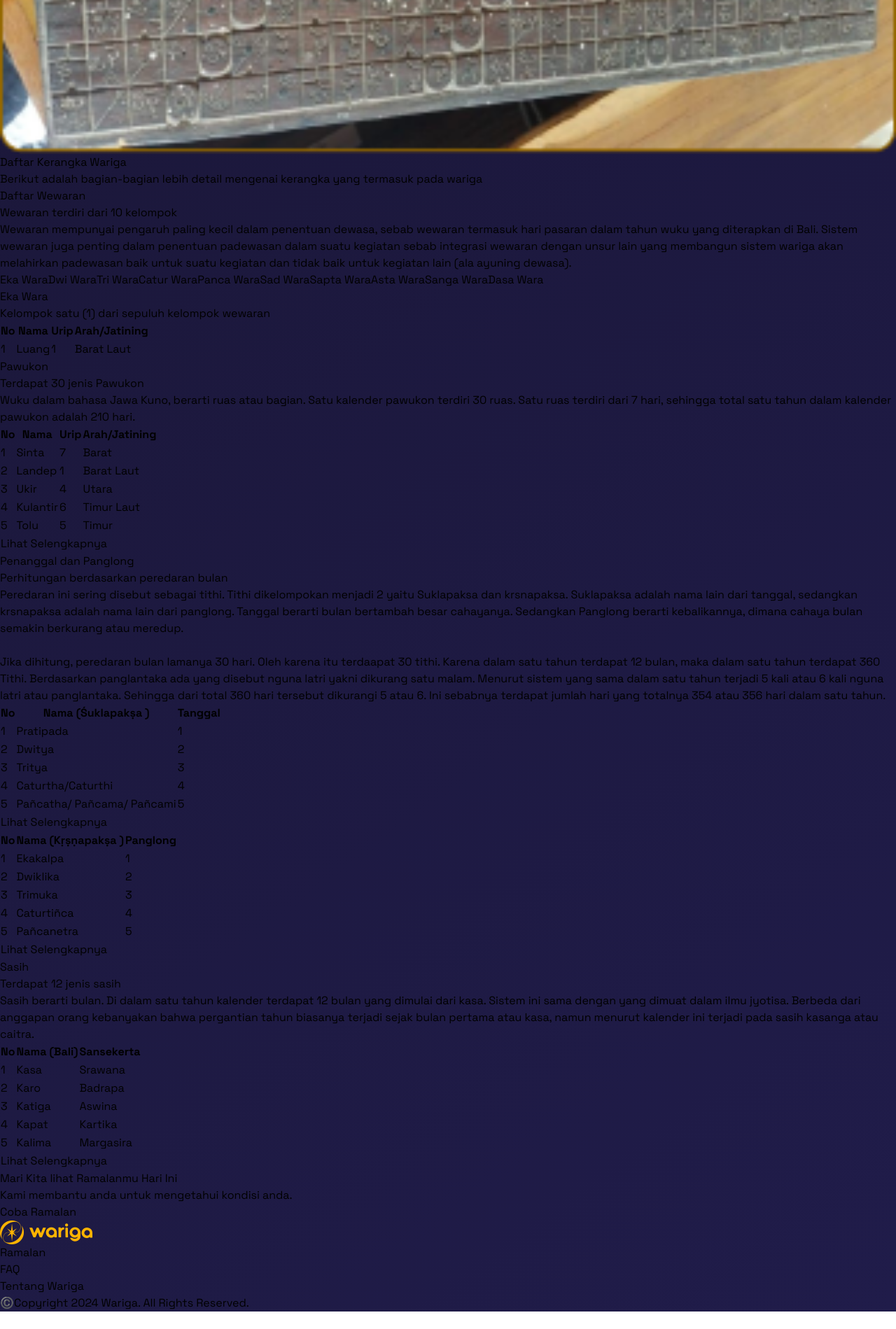
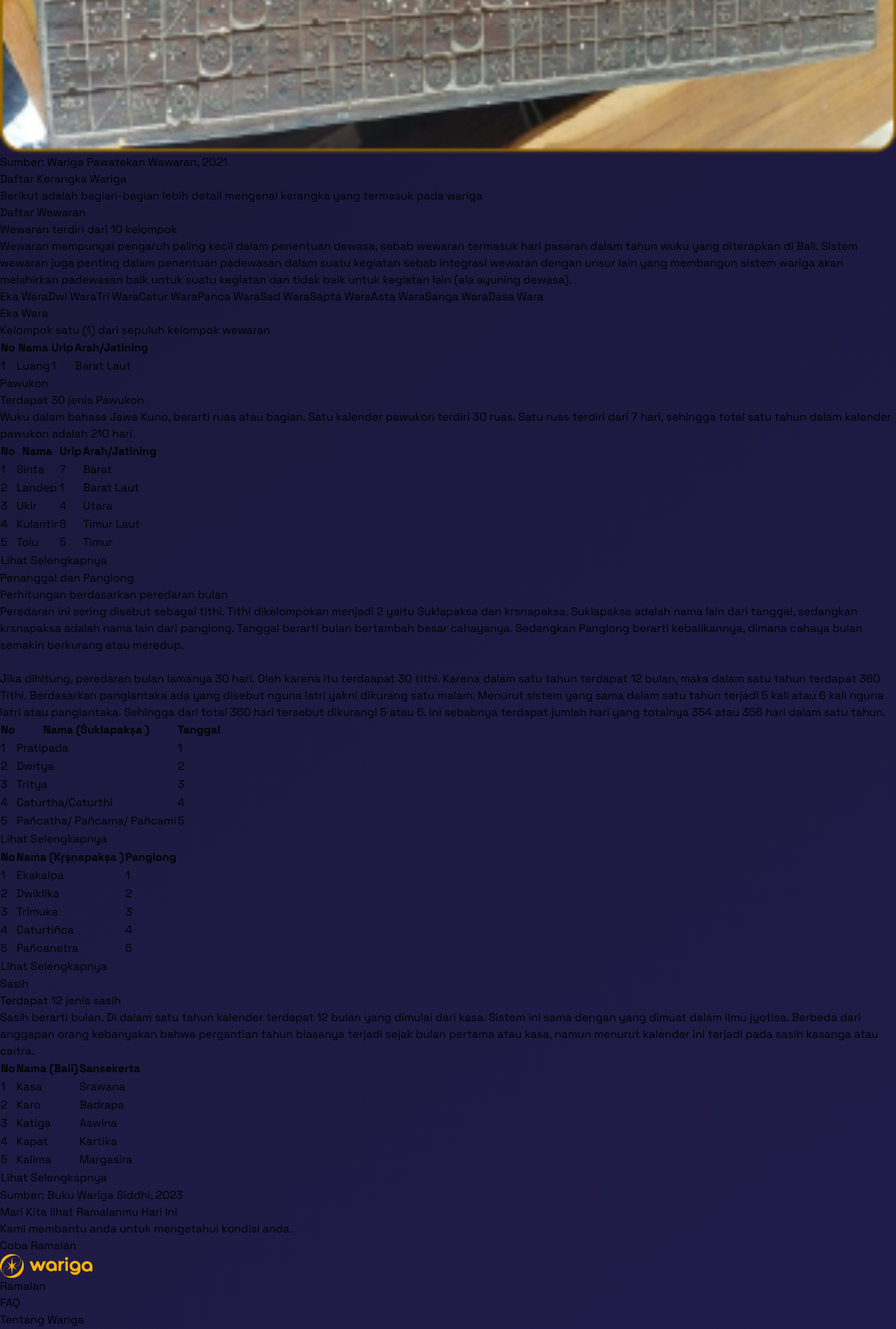
Before and after one commit to GusSurya031/wariga-forecast, a React (Vite) app: page /tentang-wariga in a window 1280 px wide. Shown: the part 4923-6822 px from the top of the page at 70% size. Before the commit the page ends 6797 px from the top, so only its background shows below. Built offline with nearby package versions, Linux system fonts and the light colour scheme.

Commit message:
Update: Source add section info wariga

```diff
--- a/src/sections/InfoWariga.jsx
+++ b/src/sections/InfoWariga.jsx
@@ -51,6 +51,9 @@ export default function InfoWariga() {
           </div>
         </div>
       </div>
+      <div className='text-sm md:text-base text-[#BFBFBF] text-center'>
+        <p>Sumber: Wariga Pawatekan Wawaran, 2021</p>
+      </div>
     </section>
   );
 }
--- a/src/sections/KerangkaDetail.jsx
+++ b/src/sections/KerangkaDetail.jsx
@@ -20,6 +20,9 @@ export default function KerangkaWariga() {
       <PananggalPanglong />
       {/* Tabel Sasih*/}
       <Sasih />
+      <div className='text-sm md:text-base text-[#BFBFBF] text-center'>
+        <p>Sumber: Buku Wariga Siddhi, 2023</p>
+      </div>
     </div >
   )
 }
```
